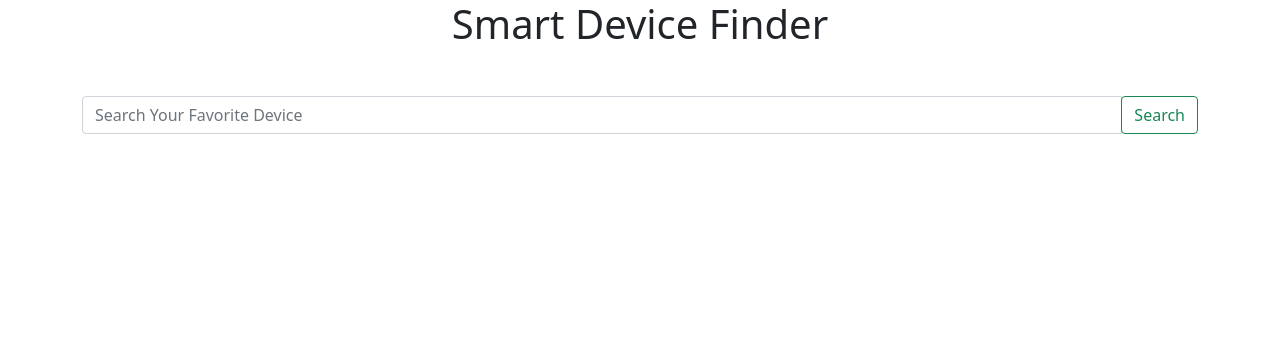
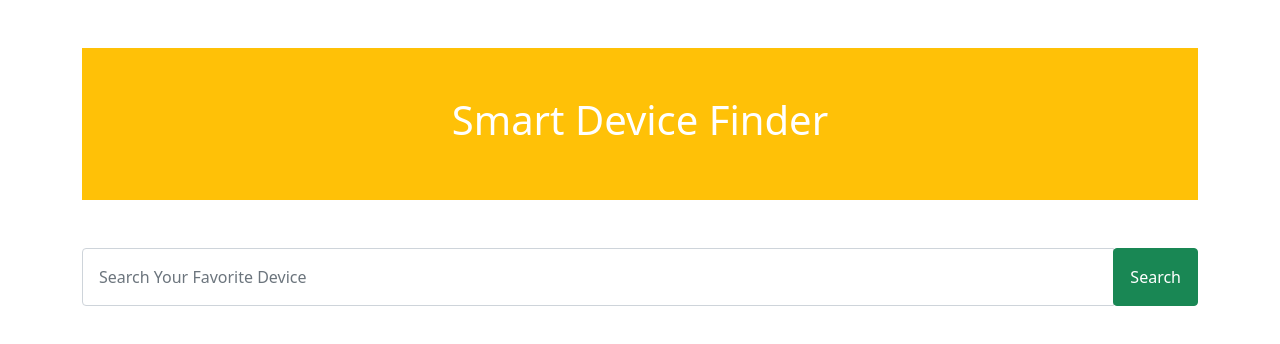
Before and after one commit to jewelCode/phone-hunter, a plain HTML site: page index.html in a window 1280 px wide. Drawn offline with nearby package versions, Linux system fonts and the light colour scheme.

Commit message:
project completed

```diff
--- a/index.html
+++ b/index.html
@@ -10,17 +10,18 @@
 
     <title>Smart Device Finder</title>
   </head>
-  <body class="container">
-        <h1 class="text-center">Smart Device Finder</h1>
+  <body class="container mt-5">
+        <div class="bg-warning p-5">
+          <h1 class="text-center text-white">Smart Device Finder</h1>
+        </div>
 
                     <!-- Search Field -->
         <div class="input-group mt-5">
-            <input id="input-phone" type="text" class="form-control w-50" placeholder="Search Your Favorite Device" aria-label="Recipient's username" aria-describedby="basic-addon2">
+            <input id="input-phone" type="text" class="form-control w-50 p-3" placeholder="Search Your Favorite Device" aria-label="Recipient's username" aria-describedby="basic-addon2">
             <div class="input-group-append">
-              <button onClick="searchInput()" class="btn btn-outline-success" type="button">Search</button>
+              <button onClick="searchInput()" class="btn btn-success p-3" type="button">Search</button>
             </div>
         </div>
-        <h3 id="erorr-message"></h3>
 
                     <!-- Phone Details Section -->
         <section class="text-center mt-5" id="phone-details">
--- a/smart-finder.js
+++ b/smart-finder.js
@@ -2,8 +2,6 @@ const searchInput = () => {
     const inputPhone = document.getElementById("input-phone");
     const searchInput = inputPhone.value;
     inputPhone.value = '';
-    const errorMessage = document.getElementById("erorr-message")
-
     if(searchInput == ''){
         alert('Please Enter Your Favorite Device Mobile Name')
     }
@@ -18,6 +16,7 @@ const searchInput = () => {
 
 const displayPhone = (phones) => {
     const phoneCard = document.getElementById("phone-card");
+    phoneCard.innerHTML = '';
     for(const phone of phones){
         const div = document.createElement('div');
         div.classList.add("col-lg-4");
@@ -30,16 +29,13 @@ const displayPhone = (phones) => {
                 </div>
         `
         phoneCard.appendChild(div);
-
     }
-
-
 }
 
 
 const displayPhoneDetails = (detail) =>{
     const phoneDetailUrl = `https://openapi.programming-hero.com/api/phone/${detail}`
-    fetch(phoneDetailUrl)
+     fetch(phoneDetailUrl)
     .then(response => response.json())
     .then(data => displayFeatures(data.data));
 }
@@ -48,7 +44,7 @@ const displayPhoneDetails = (detail) =>{
 
 const displayFeatures = (data) => {
         const displayDetails = document.getElementById("phone-details");
-        displayDetails.innerHTML = '';
+        displayDetails.textContent = '';
         const div = document.createElement("div");
         div.classList.add("border")
         div.innerHTML =`
```
